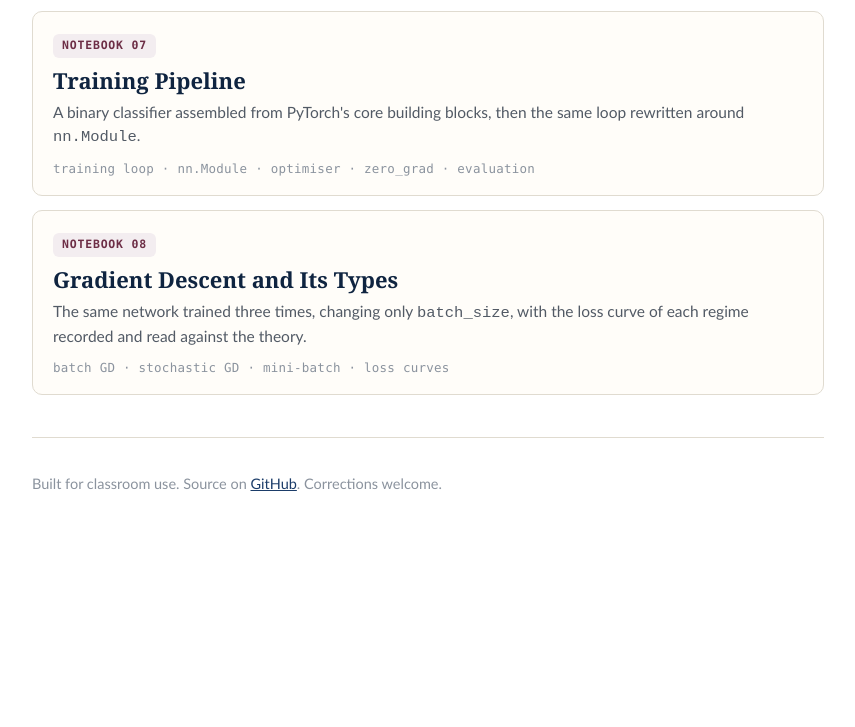
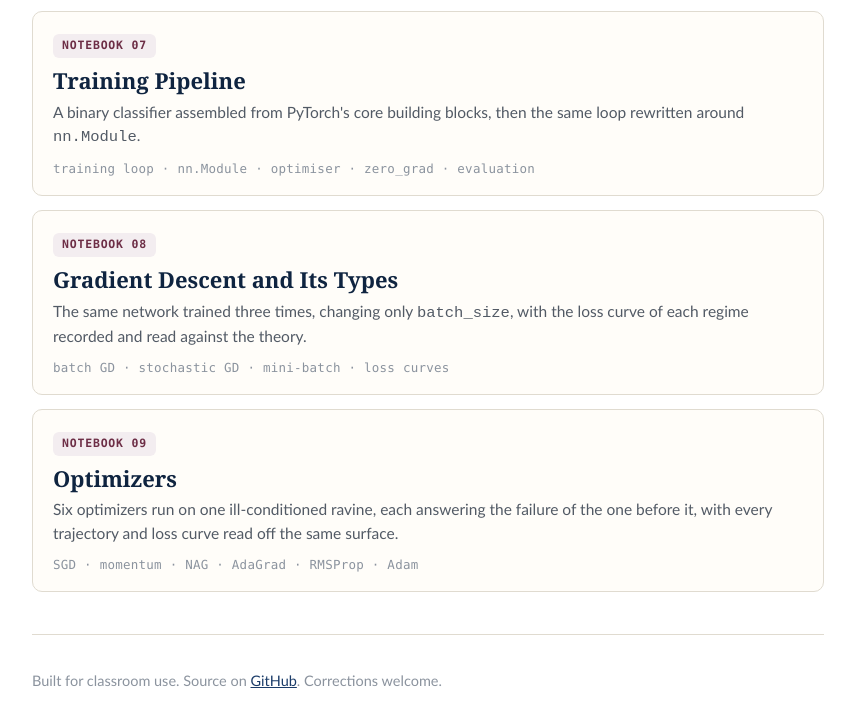
Before and after one commit to sparshbansal-newton/deep-learning-labs, a plain HTML site: page index.html in a window 1280 px wide. Shown: the part 2221-2948 px from the top of the page, without its empty margins (212-1067 px from the left). Before the commit the page ends 2809 px from the top, so only its background shows below. Drawn offline with Linux system fonts and the light colour scheme.

Commit message:
Add Optimizers notebook card to the site index
The live site index is maintained separately from Notebooks/README.md,
so the new 9_Optimizers notebook was reachable on GitHub but missing
from https://sparshbansal-newton.github.io/deep-learning-labs/.

Co-Authored-By: Claude Opus 5 <noreply@anthropic.com>

```diff
--- a/index.html
+++ b/index.html
@@ -176,6 +176,13 @@ Full index: <a href="https://github.com/sparshbansal-newton/deep-learning-labs/t
     <p class="covers">batch GD · stochastic GD · mini-batch · loss curves</p>
   </a></li>
 
+  <li><a class="card" href="https://github.com/sparshbansal-newton/deep-learning-labs/tree/main/Notebooks/9_Optimizers">
+    <span class="tag notes">Notebook 09</span>
+    <h3>Optimizers</h3>
+    <p>Six optimizers run on one ill-conditioned ravine, each answering the failure of the one before it, with every trajectory and loss curve read off the same surface.</p>
+    <p class="covers">SGD · momentum · NAG · AdaGrad · RMSProp · Adam</p>
+  </a></li>
+
 </ol>
 
 <footer>
```
